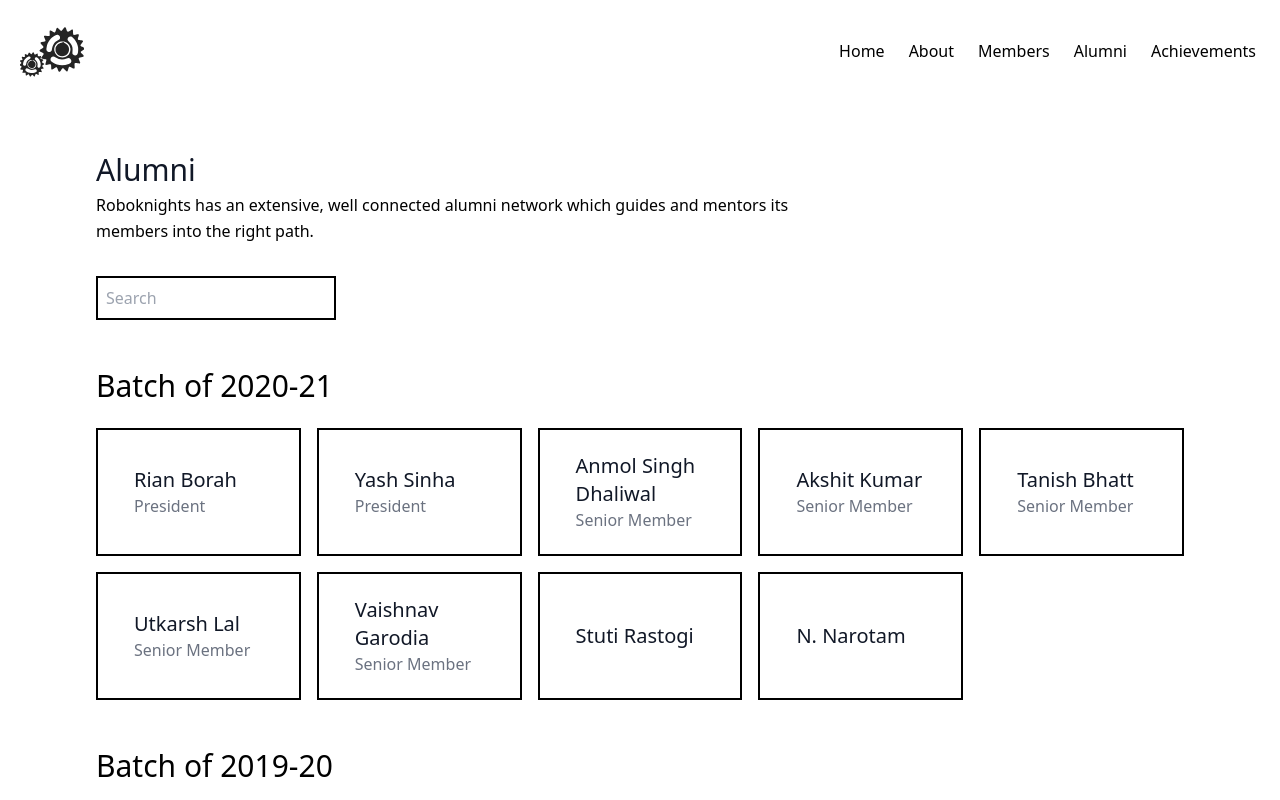
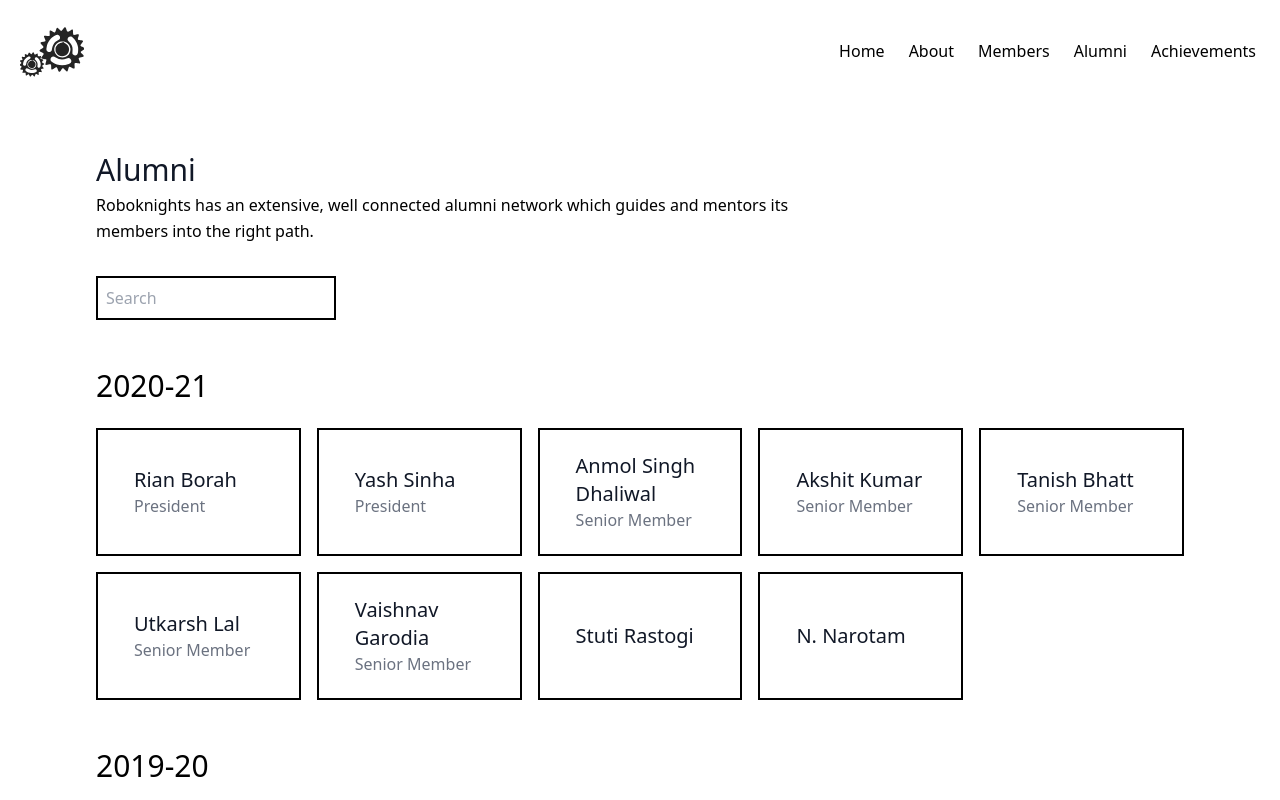
Before and after one commit to RoboKnights-Clan/RoboKnights-Clan.github.io, a Next.js app: page /alumni in a window 1280 px wide. Shown: the top 800 px of the page. Built offline with nearby package versions, Linux system fonts and the light colour scheme.

Commit message:
alumni search functionality

```diff
--- a/data/alumni.ts
+++ b/data/alumni.ts
@@ -1,179 +1,200 @@
-
 export const alumni = [
   {
-        "batch": "2020-21",
-        "people": [
-            { "name": "Rian Borah", "role": "President", "src":"https://cdn.discordapp.com/attachments/753327283497992356/837774524627025940/IMG-20201115-WA0000.jpg" },
-            { "name": "Yash Sinha", "role": "President", "src":"https://cdn.discordapp.com/attachments/828640298354737163/828842267786739712/Yash_Sinha.jpg"},
-            { "name": "Anmol Singh Dhaliwal", "role": "Senior Member", "src":"https://media.discordapp.net/attachments/837399204397187154/837400518925221928/unknown.png?width=515&height=662" },
-            { "name": "Akshit Kumar", "role": "Senior Member", "src":"https://cdn.discordapp.com/attachments/753327283497992356/837965664744243210/IMG-20210501-WA0004__01.jpg" },
-            { "name": "Tanish Bhatt", "role": "Senior Member", "src":"https://cdn.discordapp.com/attachments/753327283497992356/837566934387392522/Screenshot_20210430-112140.jpg" },
-            { "name": "Utkarsh Lal", "role": "Senior Member", "src":"https://media.discordapp.net/attachments/837399204397187154/838261211220803585/image0.jpg?width=534&height=662" },
-            { "name": "Vaishnav Garodia", "role": "Senior Member", "src":"https://media.discordapp.net/attachments/828640298354737163/828842259976945695/vaishnav.png" },
-            { "name": "Stuti Rastogi", "src":"https://cdn.discordapp.com/attachments/753327283497992356/837730350481539092/Screenshot_20210430-220403__01.jpg" },
-            { "name": "N. Narotam", "src":"https://cdn.discordapp.com/attachments/753327283497992356/837780773086953502/Screenshot_20210501-012847_WhatsApp__01.jpg" }
-
-        ]
+    batch: "2020-21",
+    people: [
+      {
+        name: "Rian Borah",
+        role: "President",
       },
       {
-        "batch": "2019-20",
-        "people": [
-            { "name": "Arush Bansal", "role": "" },
-            { "name": "Vinamr L. Sachdeva", "role": "" },
-            { "name": "Yash Mathur", "role": "" }
-        ]
+        name: "Yash Sinha",
+        role: "President",
       },
       {
-        "batch": "2018-19",
-        "people": [
-            { "name": "Aahan Birla", "role": "" },
-            { "name": "Bhavya Khandelwal", "role": "" },
-            { "name": "Ritvik Gupta", "role": "" },
-            { "name": "Abhijay Wadehra", "role": "" },
-            { "name": "Himank Khanna", "role": "" }
-        ]
+        name: "Anmol Singh Dhaliwal",
+        role: "Senior Member",
       },
       {
-        "batch": "2017-18",
-        "people": [
-            { "name": "Aniansh Raj Singh", "role": "President" },
-            { "name": "Shaurya Jain", "role": "President" },
-            { "name": "Kartik Sangwan", "role": "Vice President" },
-            { "name": "Tanmay Gupta", "role": "Vice President" },
-            { "name": "Shivu Chauhan", "role": "" },
-            { "name": "Kaushik Agarwal", "role": "" }
-        ]
+        name: "Akshit Kumar",
+        role: "Senior Member",
       },
       {
-        "batch": "2016-17",
-        "people": [
-            { "name": "Danish Bansal", "role": "President" },
-            { "name": "Pranshu Malik", "role": "President" },
-            { "name": "Shreyas Kishore", "role": "Vice President" },
-            { "name": "Yash Arya", "role": "Vice President" },
-            { "name": "Haardik Kumar", "role": "" },
-            { "name": "Kartik Madhav Jain", "role": "" },
-            { "name": "Kaustubh Kishore", "role": "" }
-        ]
+        name: "Tanish Bhatt",
+        role: "Senior Member",
       },
       {
-        "batch": "2015-16",
-        "people": [
-            { "name": "Abhishek Anand", "role": "" },
-            { "name": "Adhiraj Mahajan", "role": "" },
-            { "name": "Akshay Gupta", "role": "" },
-            { "name": "Anay Mehrotra", "role": "" },
-            { "name": "Anumay Ashish Mishra", "role": "" },
-            { "name": "Archit Aggarwal", "role": "" },
-            { "name": "Gaurav Mulchandani", "role": "" },
-            { "name": "Muhammad Abdur Rahman", "role": "" },
-            { "name": "Siddharth Kapooria", "role": "" },
-            { "name": "Tanay Kothari", "role": "" },
-            { "name": "Ujjwal Akshit Mondreti", "role": "" }
-        ]
+        name: "Utkarsh Lal",
+        role: "Senior Member",
       },
       {
-        "batch": "2014-15",
-        "people": [
-            { "name": "Abhishek Saroha", "role": "" },
-            { "name": "Avichal Rakesh", "role": "" },
-            { "name": "Dhawal Gupta", "role": "" },
-            { "name": "Madhur Mittal", "role": "" },
-            { "name": "Pranav Sethi", "role": "" },
-            { "name": "Pratyaksh Kumar Gupta", "role": "" },
-            { "name": "Vishwak Saivenkat Murahari", "role": "" }
-        ]
+        name: "Vaishnav Garodia",
+        role: "Senior Member",
       },
       {
-        "batch": "2013-14",
-        "people": [
-            { "name": "Abineet Das Sharma ", "role": "" },
-            { "name": "Himanjal Sharma", "role": "" },
-            { "name": "Jivitesh Khurana", "role": "" },
-            { "name": "Nipun Mitra", "role": "" },
-            { "name": "Ram Gupta", "role": "" },
-            { "name": "Rishabh Mittar", "role": "" },
-            { "name": "Tushar  Aggarwal", "role": "" },
-            { "name": "Viraj Rattan Mehra", "role": "" }
-        ]
+        name: "Stuti Rastogi",
       },
       {
-        "batch": "2011-12",
-        "people": [
-            { "name": "Aditya Bansal", "role": "" },
-            { "name": "Dhruv Bedi", "role": "" },
-            { "name": "Mayank Sethi", "role": "" },
-            { "name": "Mayank Sharma", "role": "" },
-            { "name": "Pranav Sacksena", "role": "" }
-        ]
+        name: "N. Narotam",
+      },
+    ],
   },
   {
-        "batch": "2009-10",
-        "people": [
-            { "name": "Ankush Gupta", "role": "" },
-            { "name": "Anuj Bhardwaj", "role": "" },
-            { "name": "Dhruv Malhotra", "role": "" },
-            { "name": "Vishesh Jain", "role": "" }
-        ]
+    batch: "2019-20",
+    people: [
+      { name: "Arush Bansal", role: "" },
+      { name: "Vinamr L. Sachdeva", role: "" },
+      { name: "Yash Mathur", role: "" },
+    ],
   },
   {
-        "batch": "2008-09",
-        "people": [
-            { "name": "Ankush Gupta", "role": "" }
-        ]
+    batch: "2018-19",
+    people: [
+      { name: "Aahan Birla", role: "" },
+      { name: "Bhavya Khandelwal", role: "" },
+      { name: "Ritvik Gupta", role: "" },
+      { name: "Abhijay Wadehra", role: "" },
+      { name: "Himank Khanna", role: "" },
+    ],
+  },
+  {
+    batch: "2017-18",
+    people: [
+      { name: "Aniansh Raj Singh", role: "President" },
+      { name: "Shaurya Jain", role: "President" },
+      { name: "Kartik Sangwan", role: "Vice President" },
+      { name: "Tanmay Gupta", role: "Vice President" },
+      { name: "Shivu Chauhan", role: "" },
+      { name: "Kaushik Agarwal", role: "" },
+    ],
+  },
+  {
+    batch: "2016-17",
+    people: [
+      { name: "Danish Bansal", role: "President" },
+      { name: "Pranshu Malik", role: "President" },
+      { name: "Shreyas Kishore", role: "Vice President" },
+      { name: "Yash Arya", role: "Vice President" },
+      { name: "Haardik Kumar", role: "" },
+      { name: "Kartik Madhav Jain", role: "" },
+      { name: "Kaustubh Kishore", role: "" },
+    ],
+  },
+  {
+    batch: "2015-16",
+    people: [
+      { name: "Abhishek Anand", role: "" },
+      { name: "Adhiraj Mahajan", role: "" },
+      { name: "Akshay Gupta", role: "" },
+      { name: "Anay Mehrotra", role: "" },
+      { name: "Anumay Ashish Mishra", role: "" },
+      { name: "Archit Aggarwal", role: "" },
+      { name: "Gaurav Mulchandani", role: "" },
+      { name: "Muhammad Abdur Rahman", role: "" },
+      { name: "Siddharth Kapooria", role: "" },
+      { name: "Tanay Kothari", role: "" },
+      { name: "Ujjwal Akshit Mondreti", role: "" },
+    ],
+  },
+  {
+    batch: "2014-15",
+    people: [
+      { name: "Abhishek Saroha", role: "" },
+      { name: "Avichal Rakesh", role: "" },
+      { name: "Dhawal Gupta", role: "" },
+      { name: "Madhur Mittal", role: "" },
+      { name: "Pranav Sethi", role: "" },
+      { name: "Pratyaksh Kumar Gupta", role: "" },
+      { name: "Vishwak Saivenkat Murahari", role: "" },
+    ],
+  },
+  {
+    batch: "2013-14",
+    people: [
+      { name: "Abineet Das Sharma ", role: "" },
+      { name: "Himanjal Sharma", role: "" },
+      { name: "Jivitesh Khurana", role: "" },
+      { name: "Nipun Mitra", role: "" },
+      { name: "Ram Gupta", role: "" },
+      { name: "Rishabh Mittar", role: "" },
+      { name: "Tushar  Aggarwal", role: "" },
+      { name: "Viraj Rattan Mehra", role: "" },
+    ],
+  },
+  {
+    batch: "2011-12",
+    people: [
+      { name: "Aditya Bansal", role: "" },
+      { name: "Dhruv Bedi", role: "" },
+      { name: "Mayank Sethi", role: "" },
+      { name: "Mayank Sharma", role: "" },
+      { name: "Pranav Sacksena", role: "" },
+    ],
+  },
+  {
+    batch: "2009-10",
+    people: [
+      { name: "Ankush Gupta", role: "" },
+      { name: "Anuj Bhardwaj", role: "" },
+      { name: "Dhruv Malhotra", role: "" },
+      { name: "Vishesh Jain", role: "" },
+    ],
+  },
+  {
+    batch: "2008-09",
+    people: [{ name: "Ankush Gupta", role: "" }],
   },
 
   {
-        "batch": "2007-08",
-        "people": [
-            { "name": "Ananya Saxena", "role": "" },
-            { "name": "Gaurav Misra", "role": "" },
-            { "name": "Lavanya Jose", "role": "" },
-            { "name": "Manjusha Roy Chaudhary", "role": "" },
-            { "name": "Richa Sharma", "role": "" },
-            { "name": "Rijul  Jain", "role": "" },
-            { "name": "Sachit Arora", "role": "" }
-        ]
+    batch: "2007-08",
+    people: [
+      { name: "Ananya Saxena", role: "" },
+      { name: "Gaurav Misra", role: "" },
+      { name: "Lavanya Jose", role: "" },
+      { name: "Manjusha Roy Chaudhary", role: "" },
+      { name: "Richa Sharma", role: "" },
+      { name: "Rijul  Jain", role: "" },
+      { name: "Sachit Arora", role: "" },
+    ],
   },
 
   {
-        "batch": "2005-06",
-        "people": [
-            { "name": "Siddharth Nangia", "role": "" },
-            { "name": "Mohit Taneja", "role": "" }
-        ]
+    batch: "2005-06",
+    people: [
+      { name: "Siddharth Nangia", role: "" },
+      { name: "Mohit Taneja", role: "" },
+    ],
   },
 
   {
-        "batch": "2004-05",
-        "people": [
-            { "name": "Akshat Jain", "role": "" },
-            { "name": "Kumar Avijit", "role": "" },
-            { "name": "Rohan Mittal ", "role": "" },
-            { "name": "Vinayak Pant", "role": "" }
-        ]
+    batch: "2004-05",
+    people: [
+      { name: "Akshat Jain", role: "" },
+      { name: "Kumar Avijit", role: "" },
+      { name: "Rohan Mittal ", role: "" },
+      { name: "Vinayak Pant", role: "" },
+    ],
   },
 
   {
-        "batch": "2003-04",
-        "people": [
-            { "name": "Aniket Dave", "role": "" },
-            { "name": "Anish Kataria", "role": "" },
-            { "name": "Raman Khatri", "role": "" },
-            { "name": "Saurav Kumar", "role": "" }
-        ]
+    batch: "2003-04",
+    people: [
+      { name: "Aniket Dave", role: "" },
+      { name: "Anish Kataria", role: "" },
+      { name: "Raman Khatri", role: "" },
+      { name: "Saurav Kumar", role: "" },
+    ],
   },
 
   {
-        "batch": "2002-03",
-        "people": [
-            { "name": "Aditya Deb", "role": "" },
-            { "name": "Akshu Balwan", "role": "" },
-            { "name": "Ankit Jain", "role": "" },
-            { "name": "Hrishikesh Singhania", "role": "" },
-            { "name": "Kartik Jalan", "role": "" },
-            { "name": "Rohit Samant", "role": "" },
-            { "name": "Vyom Neeraj", "role": "" }
-        ]
-    }
+    batch: "2002-03",
+    people: [
+      { name: "Aditya Deb", role: "" },
+      { name: "Akshu Balwan", role: "" },
+      { name: "Ankit Jain", role: "" },
+      { name: "Hrishikesh Singhania", role: "" },
+      { name: "Kartik Jalan", role: "" },
+      { name: "Rohit Samant", role: "" },
+      { name: "Vyom Neeraj", role: "" },
+    ],
+  },
 ];
--- a/pages/alumni.tsx
+++ b/pages/alumni.tsx
@@ -1,39 +1,28 @@
 import React, { useState } from "react";
 import useTitle from "../hooks/use-title";
 import Header from "../components/Header";
-import "../data/alumni";
 import { alumni } from "../data/alumni";
 
 const AlumniPage = () => {
   useTitle("Alumni");
 
-  const [search, setSearch] = useState("");
+  const [shownAlumni, setAlumni] = useState(alumni);
 
-  const alum = alumni.map((alum, index) => {
-    return (
-      <div key={index}>
-        <h2 className={"text-black text-3xl pb-6 pt-12"}>
-          Batch of {alum.batch}
-        </h2>
-        <div className="flex flex-wrap -m-2">
-          {alum.people.map((mem, index) => {
-            return (
-              <div className="p-2 lg:w-1/5 md:w-1/2 w-full" key={index}>
-                <div className="h-32 flex items-center border-black border-2 p-4">
-                  <div className="flex-grow p-5">
-                    <h2 className="text-gray-900 title-font font-medium text-xl">
-                      {mem.name}
-                    </h2>
-                    <p className="text-gray-500">{mem.role}</p>
-                  </div>
-                </div>
-              </div>
-            );
-          })}
-        </div>
-      </div>
-    );
-  });
+  const onSearchBarChange = () => {
+    const input = document.getElementById("search") as HTMLInputElement;
+    if (input.value != "") {
+      setAlumni(
+        alumni.map((alum, index) => {
+          return {
+            batch: alum.batch,
+            people: alum.people.filter((a) =>
+              a.name.toLowerCase().includes(input.value.toLowerCase())
+            ),
+          };
+        })
+      );
+    } else setAlumni(alumni);
+  };
 
   return (
     <div>
@@ -52,9 +41,36 @@ const AlumniPage = () => {
             type="text"
             className="border-2 p-2 border-black w-60"
             placeholder="Search"
+            onInput={onSearchBarChange}
           />
         </div>
-        {alum}
+        {shownAlumni
+          .filter((a) => a.people.length > 0)
+          .map((alum, index) => {
+            return (
+              <div key={index}>
+                <h2 className={"text-black text-3xl pb-6 pt-12"}>
+                  {alum.batch}
+                </h2>
+                <div className="flex flex-wrap -m-2">
+                  {alum.people.map((alum, index) => {
+                    return (
+                      <div className="p-2 lg:w-1/5 md:w-1/2 w-full" key={index}>
+                        <div className="h-32 flex items-center border-black border-2 p-4">
+                          <div className="flex-grow p-5">
+                            <h2 className="text-gray-900 title-font font-medium text-xl">
+                              {alum.name}
+                            </h2>
+                            <p className="text-gray-500">{alum.role}</p>
+                          </div>
+                        </div>
+                      </div>
+                    );
+                  })}
+                </div>
+              </div>
+            );
+          })}
       </div>
     </div>
   );
```
Lines whose indentation alone changed are shown as unchanged.
